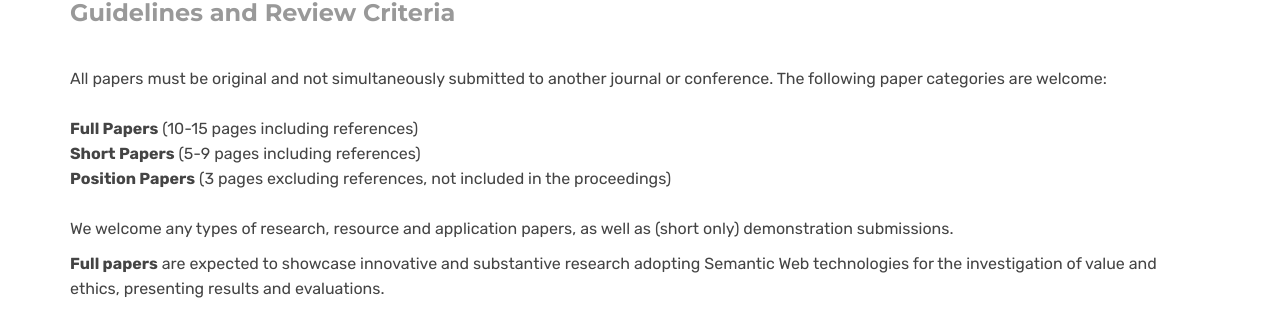
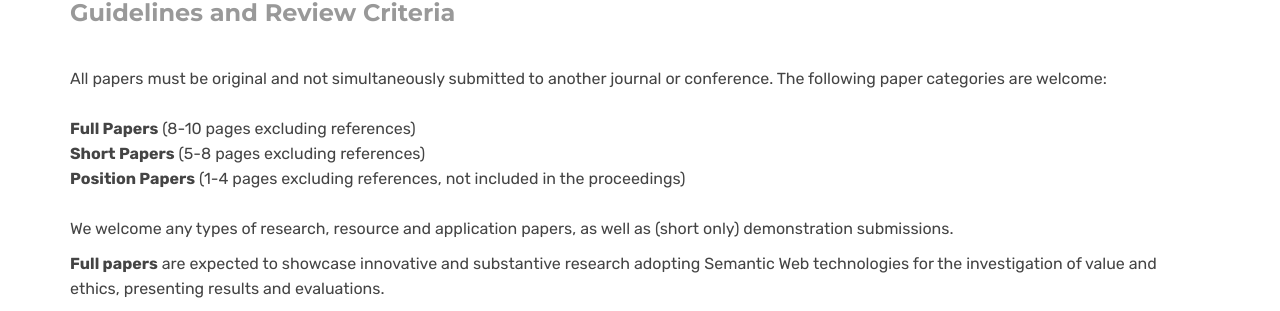
Before and after one commit to wisdoms-workshop/wisdoms-workshop.github.io, a Jekyll site: the page built from callforpapers.html, in a window 1280 px wide. Shown: the part 1341-1652 px from the top of the page. Built offline with Jekyll 4.4.1, drawn with Linux system fonts in a browser that asks for light colours.

Commit message:
paper lenght updated

```diff
--- a/callforpapers.html
+++ b/callforpapers.html
@@ -152,9 +152,9 @@ canonical: https://wisdoms-workshop.github.io/
         journal or conference. The following paper categories are welcome:
         <br />
         <br />
-        <strong>Full Papers</strong> (10-15 pages including references) <br />
-        <strong>Short Papers</strong> (5-9 pages including references) <br />
-        <strong>Position Papers</strong> (3 pages excluding references, not included in the proceedings) <br />
+        <strong>Full Papers</strong> (8-10 pages excluding references) <br />
+        <strong>Short Papers</strong> (5-8 pages excluding references) <br />
+        <strong>Position Papers</strong> (1-4 pages excluding references, not included in the proceedings) <br />
         <br />
         We welcome any types of research, resource and application papers, as
         well as (short only) demonstration submissions. <br />
```
